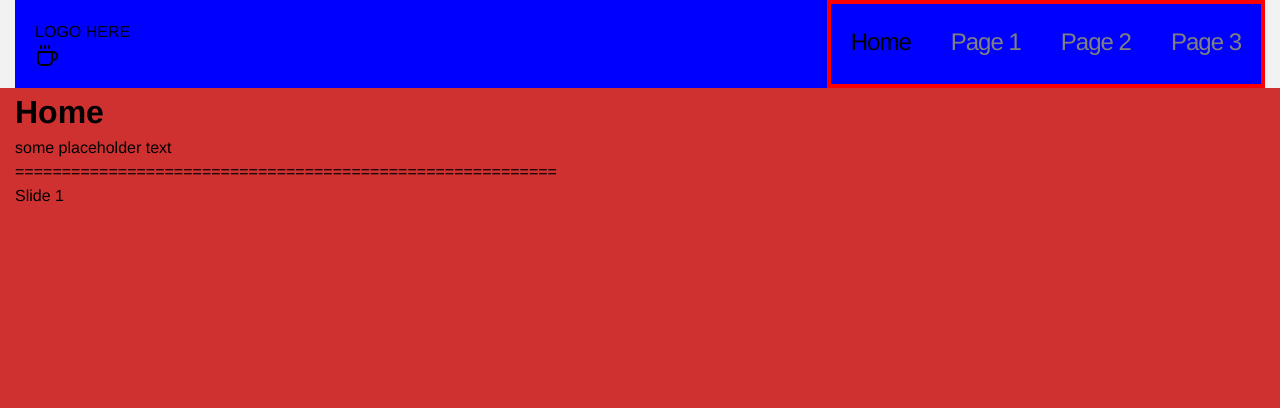
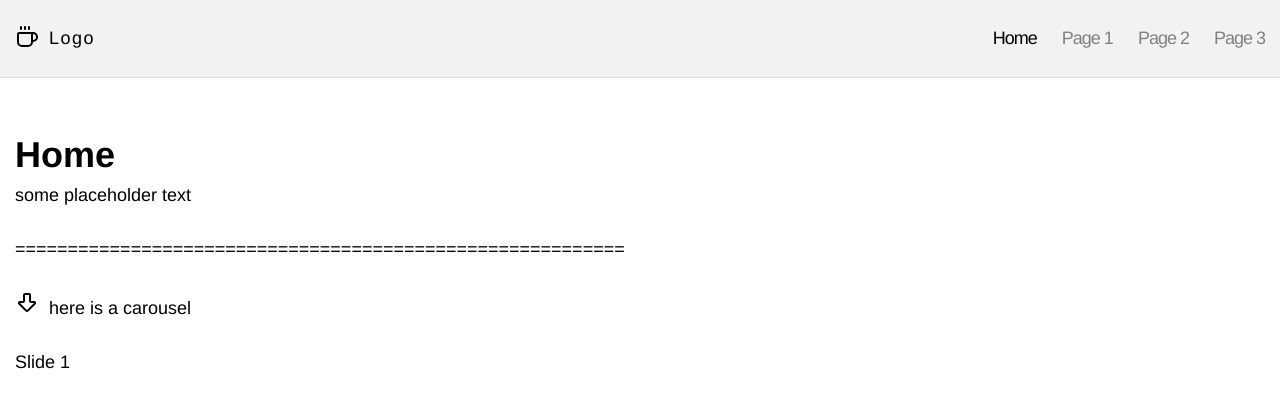
Before and after one commit to derickmoncado/react-next-boilerplate, a Next.js app: page / in a window 1280 px wide. Shown: the top 408 px of the page. Built offline with nearby package versions, Linux system fonts and the light colour scheme.

Commit message:
Styling boilerplate homepage

```diff
--- a/src/app/components/navigation/navigation.module.scss
+++ b/src/app/components/navigation/navigation.module.scss
@@ -1,8 +1,9 @@
 .navigation {
     background: #f2f2f2;
+    border-bottom: 1px solid #ddd;
+    padding: 25px 0;
 
     &__inner {
-        background: blue;
         display: flex;
         justify-content: space-between;
 
@@ -12,26 +13,16 @@
             align-items: center;
 
             a {
-                display: block;
-                padding: 20px;
-
-                h1 {
-                    font-size: 48px;
-                    letter-spacing: -2px;
-                    line-height: 48px;
-                }
+                display: flex;
+                gap: 10px;
 
                 p {
-                    font-size: 1rem;
-                    color: #666;
-                    margin-top: 5px;
-                    letter-spacing: -1px;
+                    letter-spacing: 1.5px;
                 }
             }
         }
 
         &__links {
-            border: 4px solid red;
 
             ul {
                 display: flex;
@@ -44,11 +35,10 @@
 
                     a {
                         text-decoration: none;
-                        font-size: 24px;
                         transition: color 0.2s;
                         letter-spacing: -1px;
                         display: inline-block;
-                        padding: 20px;
+                        padding: 0 25px;
                         color: #808080;
 
                         &:hover {
@@ -58,6 +48,10 @@
                         &.active {
                             color: #000;
                         }
+
+                        &:last-child {
+                            padding-right: 0;
+                        }
                     }
                 }
             }
--- a/src/app/components/navigation/navigation.tsx
+++ b/src/app/components/navigation/navigation.tsx
@@ -15,7 +15,7 @@ export default function Navigation() {
 				<div className={styles["navigation__inner"]}>
 					<div className={styles["navigation__inner__logo"]}>
 						<Link href="/">
-							LOGO HERE <Coffee />
+							<Coffee /> <p>Logo</p>
 						</Link>
 					</div>
 					<div className={styles["navigation__inner__links"]}>
--- a/src/app/page.tsx
+++ b/src/app/page.tsx
@@ -1,6 +1,7 @@
 "use client";
 
 import useEmblaCarousel from "embla-carousel-react";
+import { ArrowBigDown } from "lucide-react";
 
 export default function Home() {
 	const [emblaRef] = useEmblaCarousel({ loop: true });
@@ -9,7 +10,15 @@ export default function Home() {
 		<div className="container">
 			<h1>Home</h1>
 			<p>some placeholder text</p>
+			<br />
 			==========================================================
+			<br />
+			<br />
+			<p>
+				<ArrowBigDown />
+				&nbsp; here is a carousel
+			</p>
+			<br />
 			<div className="embla" ref={emblaRef}>
 				<div className="embla__container">
 					<div className="embla__slide">Slide 1</div>
--- a/src/styles/partials/_globals.scss
+++ b/src/styles/partials/_globals.scss
@@ -4,13 +4,18 @@
 // global styles
 body {
     font-family: "Helvetica Neue", Helvetica, Arial, "Lucida Grande", sans-serif;
-    background: #cf3030;
+    font-size: 18px;
 
     main {
         width: 100%;
         height: 100%;
         overflow: auto;
+        padding-top: 50px;
     }
+}
+
+svg {
+    display: inline-block;
 }
 
 // general container
```
